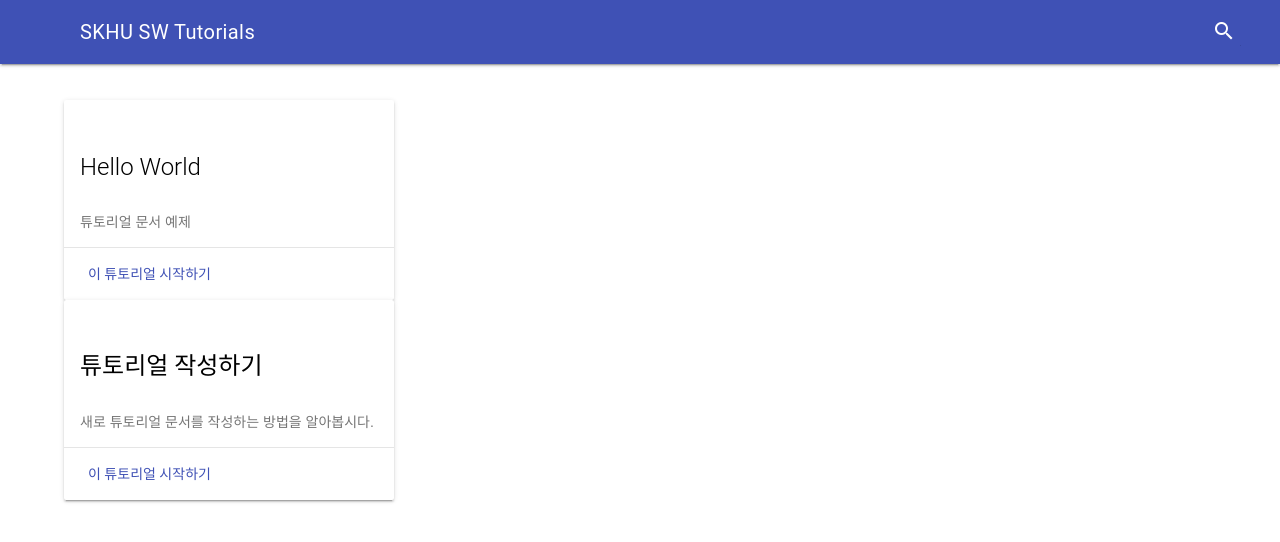
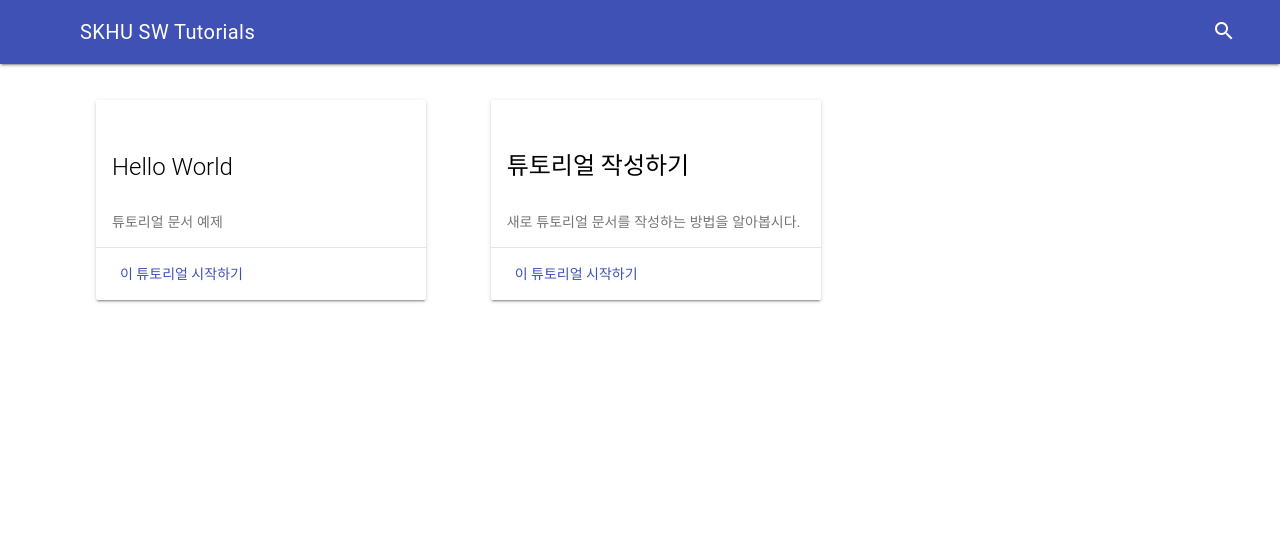
Before and after one commit to ubuntu-kr/tutorials, a Jekyll site: the page built from index.html, in a window 1280 px wide. Shown: the top 542 px of the page. Built offline with Jekyll 4.4.1, drawn with Linux system fonts in a browser that asks for light colours.

Commit message:
스타일링 수정

```diff
--- a/_layouts/home.html
+++ b/_layouts/home.html
@@ -23,9 +23,11 @@ layout: frame
   <main class="mdl-layout__content">
     <div class="content">
       <!-- Your content goes here -->
+      <div class="mdl-grid">
       {% assign grouped = site.tutorials | group_by: 'category' %}
 					{% for group in grouped %}
 							{% assign items = group.items | sort: 'order' %}
+              <div class="mdl-cell mdl-cell--4-col mdl-cell--6-col-tablet">
               <div class="demo-card-square mdl-card mdl-shadow--2dp">
                 <div class="mdl-card__title mdl-card--expand">
                   <h2 class="mdl-card__title-text">{{ group.name }}</h2>
@@ -40,8 +42,9 @@ layout: frame
                   </a>
                 </div>
               </div>
+            </div>
 					{% endfor %}
-
+        </div>
 
     </div>
   </main>
--- a/styles/style.css
+++ b/styles/style.css
@@ -2,11 +2,11 @@
   margin-top: 20px;
   max-width: 1200px;
   margin-left: auto;
-  padding: 16px
 }
 
 .tutorial-card{
   width: 100%;
+  margin: 16px;
 }
 
 .tutorial-card > div{
```
